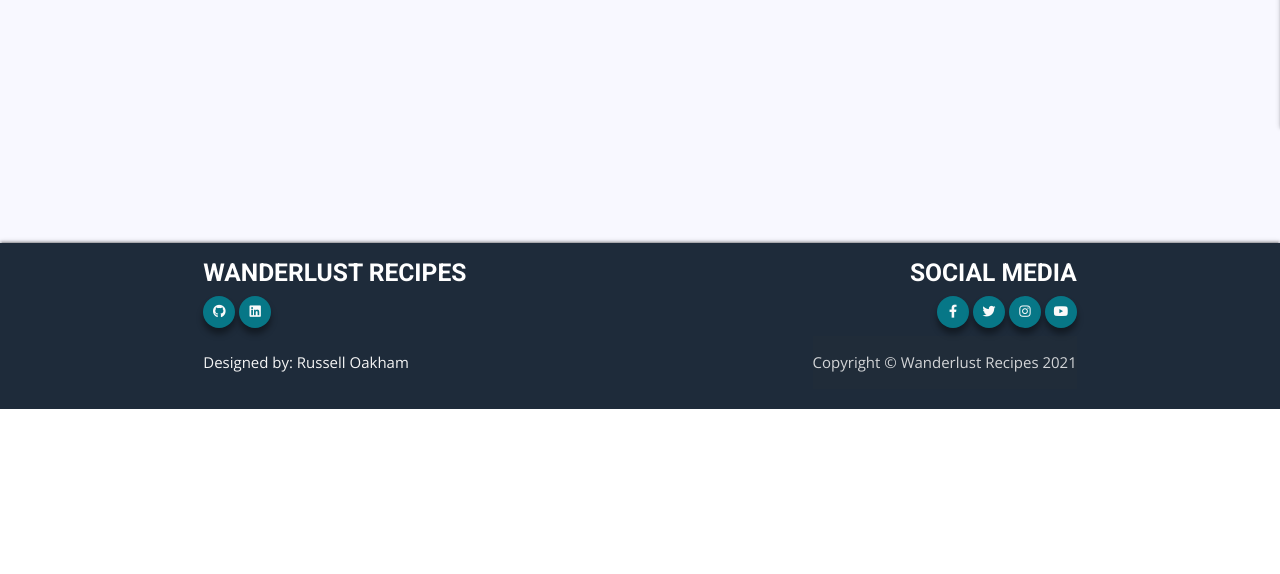
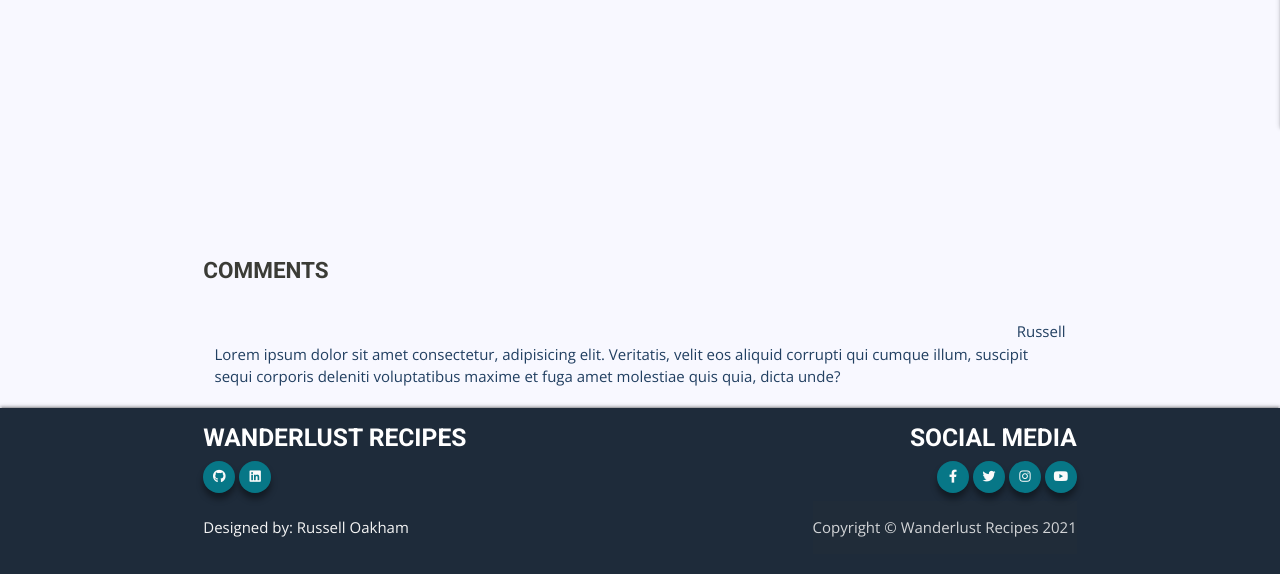
Before and after one commit to RussOakham/wanderlust-recipes, a Flask app: template templates/recipe_detail.html in a window 1280 px wide. Shown: the part 733-1307 px from the top of the page. Before the commit the page ends 1142 px from the top, so only its background shows below. Run offline with Flask 2, Linux system fonts and the light colour scheme; the template is opened without the code that fills it, so the values that code supplies are empty; some libraries are stand-ins or nearby versions.

Commit message:
recipe_detail - comment html - boilerplate html added

```diff
--- a/templates/recipe_detail.html
+++ b/templates/recipe_detail.html
@@ -156,6 +156,30 @@
     </div>
 </section>
 {% endif %}
+
+<section>
+    <div class="row">
+        <div class="col s12">
+            <h3>Comments</h3>
+        </div>
+    </div>
+
+    <div class="row">
+        <div class="col s12">
+            <div class="comment-div">
+                <div class="col s12 comment-author right">
+                    Russell
+                </div>
+                <div class="col s12 comment-content">
+                    Lorem ipsum dolor sit amet consectetur, adipisicing elit. Veritatis, velit eos aliquid corrupti qui
+                    cumque illum, suscipit sequi corporis deleniti voluptatibus maxime et fuga amet molestiae quis quia,
+                    dicta unde?
+                </div>
+            </div>
+        </div>
+    </div>
+</section>
+
 {% endblock %}
 
 <!-- Additional JavaScript links -->
```
